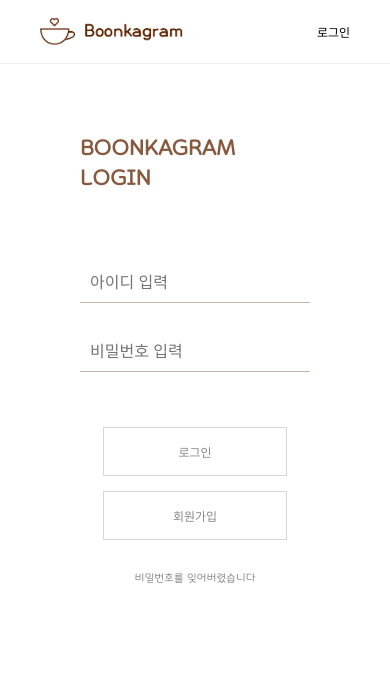
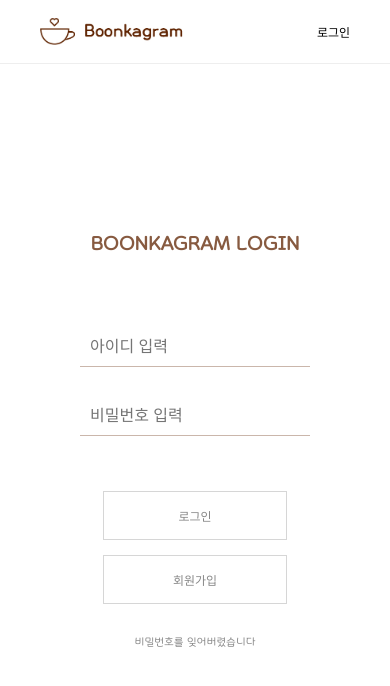
Before and after one commit to shion002/boonkagram, a React (Vite) app: page /login in a window 390 px wide. Shown: the top 686 px of the page. Built offline with nearby package versions, Linux system fonts and the light colour scheme; no server answers.

Commit message:
202512231712

```diff
--- a/src/components/LoginForm.css
+++ b/src/components/LoginForm.css
@@ -6,7 +6,7 @@
   align-items: center;
   height: 70vh;
   max-width: 700px;
-  margin: auto;
+  margin-top: 80px;
 }
 .loginform-loginbox-title {
   color: #875a40;
@@ -64,7 +64,8 @@
     width: 100%;
   }
   .loginform-loginbox-title {
-    font-size: 20px;
+    font-size: 18px;
+    text-align: center;
   }
 
   .loginform-loginbox-form-loginbtn {
```
